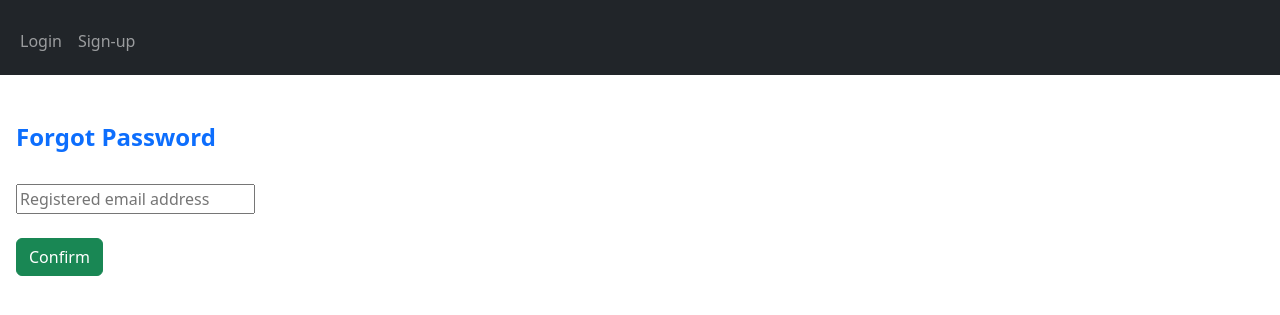
After one commit to githubuserohith/Rail-Safar, a Django app: page /railways/forgot_pwd/ in a window 1280 px wide. The commit adds this page. Shown: the top 315 px of the page. Run offline with Django 4.2, Linux system fonts and the light colour scheme.

Commit message:
adding 'Forgot Password' function

```diff
--- a/railways/otp.py
+++ b/railways/otp.py
@@ -3,17 +3,19 @@ from email.message import EmailMessage
 import os
 import random
 
+# https://myaccount.google.com/apppasswords
+gmail = ''
 
 def email_otp(email_to, username):
     with smtplib.SMTP('smtp.gmail.com', 587) as smtp:
         smtp.ehlo()
         smtp.starttls()
         smtp.ehlo()
-        smtp.login('rohithravi2015@gmail.com', '')
-        # https://myaccount.google.com/apppasswords
+        smtp.login('rohithravi2015@gmail.com', gmail)
+
         otp = random.randint(1000, 9999)
         email = EmailMessage()
-        email['Subject'] = 'IRCTC: Login with otp.'
+        email['Subject'] = 'Rail-Safar: Login with otp.'
         email['From'] = 'rohithravi2015@gmail.com'
         email['To'] = email_to
         email.set_content(f'''
@@ -36,10 +38,10 @@ def booking_confirmation(username, email_to, my_date_str, s_org, s_des):
         smtp.ehlo()
         smtp.starttls()
         smtp.ehlo()
-        smtp.login('rohithravi2015@gmail.com', '')
+        smtp.login('rohithravi2015@gmail.com', gmail)
         # https://myaccount.google.com/apppasswords
         email = EmailMessage()
-        email['Subject'] = 'IRCTC: Booking confirmation.'
+        email['Subject'] = 'Rail-Safar: Booking confirmation.'
         email['From'] = 'rohithravi2015@gmail.com'
         email['To'] = email_to
         email.set_content(f'''
@@ -53,3 +55,36 @@ def booking_confirmation(username, email_to, my_date_str, s_org, s_des):
         ''')
 
         smtp.send_message(email)
+
+
+def forgot_pwd_email(email_to, username):
+    with smtplib.SMTP('smtp.gmail.com', 587) as smtp:
+        smtp.ehlo()
+        smtp.starttls()
+        smtp.ehlo()
+        smtp.login('rohithravi2015@gmail.com', gmail)
+        # https://myaccount.google.com/apppasswords
+        otp = random.randint(1000, 9999)
+        email = EmailMessage()
+        email['Subject'] = 'One Time Password (OTP) for Forgot Password recovery on Rail-Safar'
+        email['From'] = 'rohithravi2015@gmail.com'
+        email['To'] = email_to
+        email.set_content(f'''
+        Hi {username},
+        Please login with below credentials to Rail-Safar.
+
+        Username: {username}
+        Password/OTP: {otp}
+
+        Then proceed to 'Change Password' section to set new password of your choice.
+
+        This OTP is valid only for mentioned transaction and cannot be used for any other  transaction.
+
+        Please do not share this One Time Password with anyone.
+
+        Thank you
+
+        ''')
+
+        smtp.send_message(email)
+        return otp
--- /dev/null
+++ b/railways/templates/railways/forgot_pwd.html
@@ -0,0 +1,17 @@
+{% extends "railways/layout.html" %}
+{% block content %}
+
+<br>
+
+<form method="POST" class="px-3">
+     <div class="text text-primary">
+        <h4><b>Forgot Password</b></h4><br>
+    </div>
+    {% csrf_token %}
+    <input type="email" name="email_name" placeholder="Registered email address"> <br><br>
+
+    <button type="submit" name="forgot_pwd" value="forgot password" class="btn btn-success">Confirm</button>
+
+</form>
+
+{% endblock %}
--- a/railways/templates/railways/login_view.html
+++ b/railways/templates/railways/login_view.html
@@ -11,7 +11,7 @@
     <input type="text" name="username" placeholder="Username"><br><br>
     <input type="password" name="password" placeholder="Password"><br><br>
     <div class="px-5"><button type="submit" name="submit_login" value="submitted" class="btn btn-success btn-md">Login</button><br><br></div>
-    <div class="px-2"><a href="#">Forgot your password?</a><br></div>
+    <div class="px-2"><a href="{% url 'forgot_pwd' %}">Forgot your password?</a><br></div>
     <div class="px-5"><b>&nbsp;&nbsp;OR</b></div>
     <div class="px-4"><a href="{% url 'otp' %}">Login with otp</a></div><br>
     <div>Not a member? <a href="{% url 'signup' %}">Sign up</a></div>
--- a/railways/urls.py
+++ b/railways/urls.py
@@ -15,5 +15,6 @@ urlpatterns = [
     path('review/', views.review, name='review'),
     path('history/', views.history, name='history'),
     path('change_pwd/', views.change_pwd, name='change_pwd'),
+    path('forgot_pwd/', views.forgot_pwd, name='forgot_pwd'),
 
 ]
--- a/railways/views.py
+++ b/railways/views.py
@@ -3,7 +3,7 @@ from django.shortcuts import render, redirect
 from django.contrib.auth.forms import UserCreationForm
 from .models import *
 from django.contrib import messages
-from .otp import email_otp, booking_confirmation
+from .otp import email_otp, booking_confirmation, forgot_pwd_email
 from django.core.mail import send_mail
 from datetime import datetime, date, time
 from django.db.models import Q
@@ -393,3 +393,22 @@ def change_pwd(request):
                     return redirect('change_pwd')
 
     return render(request, 'railways/change_pwd.html')
+
+
+def forgot_pwd(request):
+    if request.method == "POST" and request.POST.get('forgot_pwd'):
+        e = request.POST.get('email_name')
+        u = User.objects.filter(email=e).first()
+        if u:
+            print(u.email, u.username)
+            username = u.username
+            otp_str = str(forgot_pwd_email(u.email, u.username))
+            u.delete()
+            new_u = User.objects.create_user(username=username, password=otp_str, email=e)
+            new_u.save()
+            messages.success(request, f" OTP sent to email address: {e}")
+            return redirect('login_view')
+        else:
+            messages.error(request, "Entered email address does not exist. Please Sign up.")
+
+    return render(request, 'railways/forgot_pwd.html')
```
Also changed, not shown: db.sqlite3, 3 other files.
